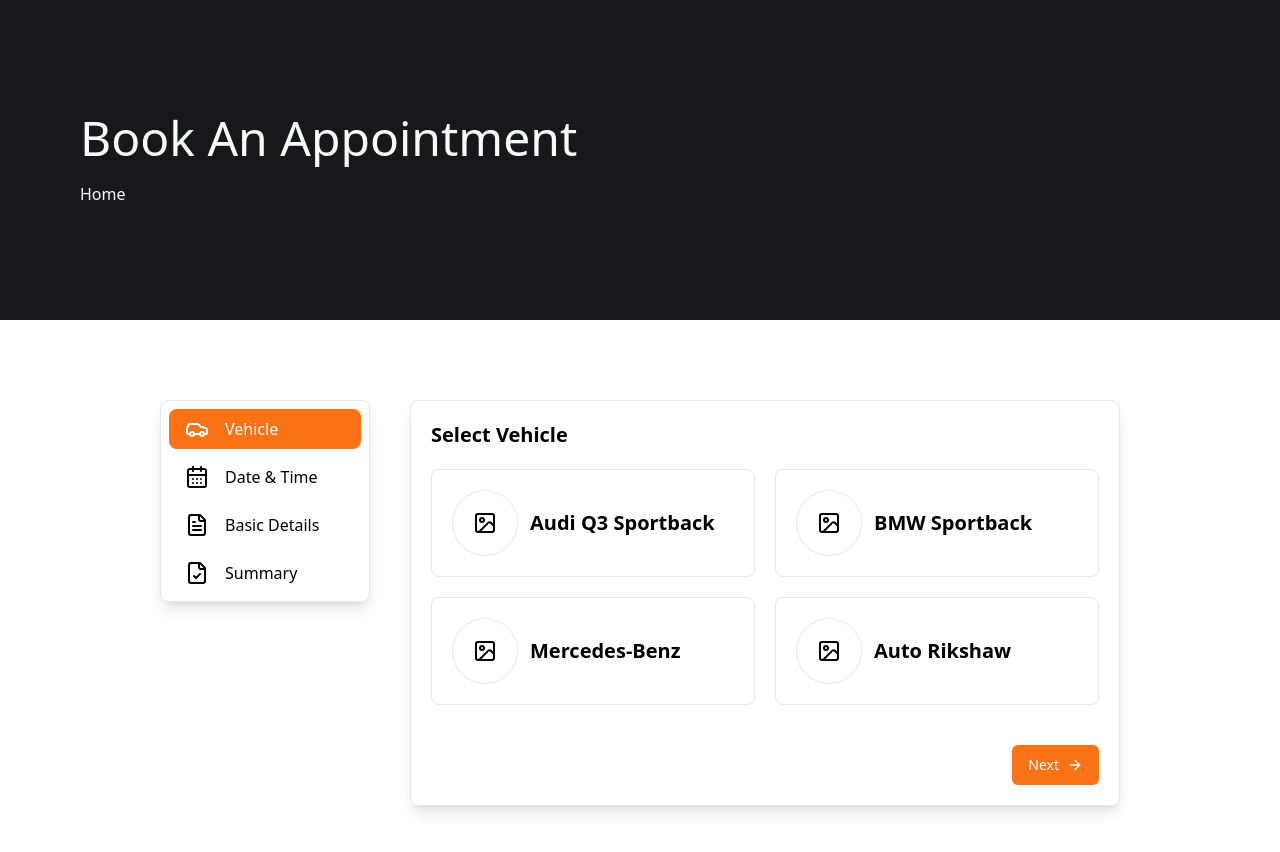
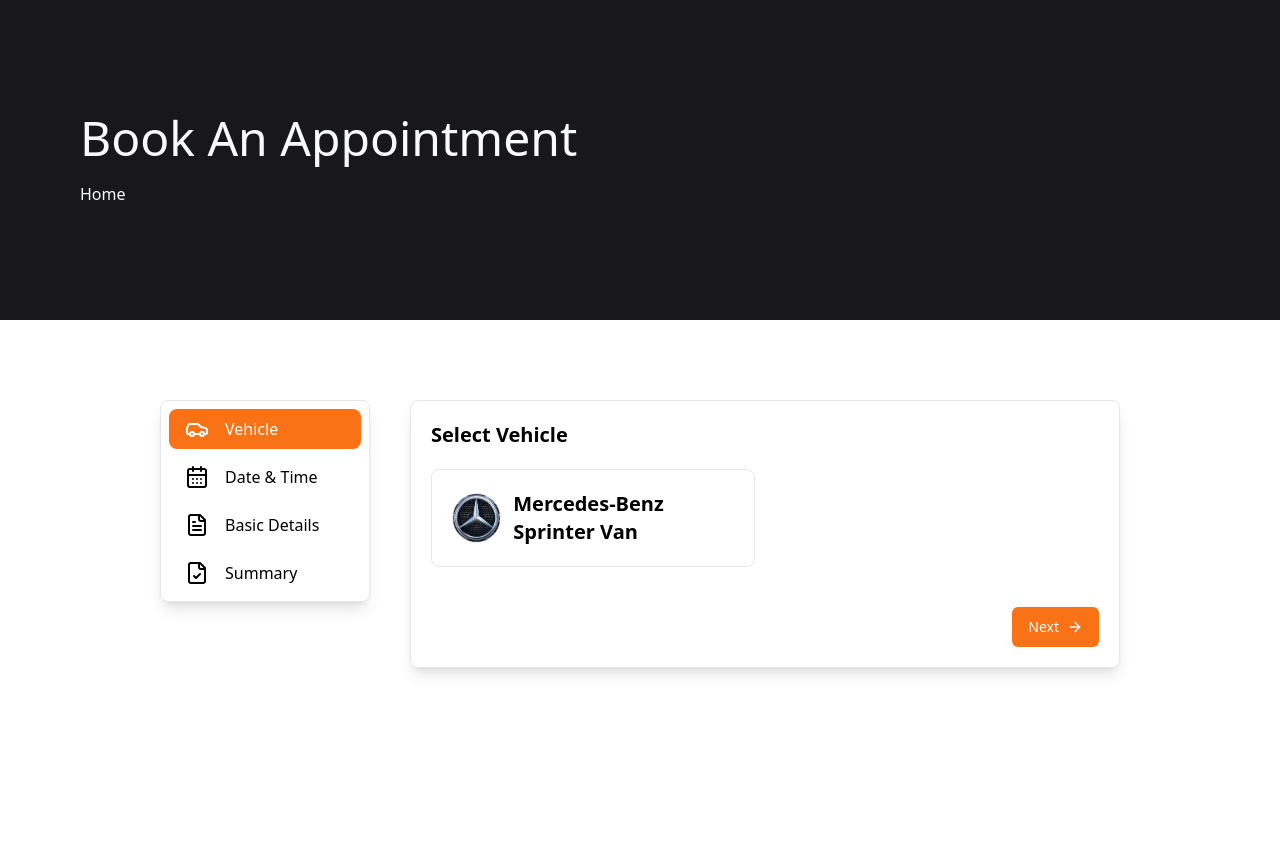
Before and after one commit to javed-ak/vehicle-booking-dashboard, a React (Vite) app in the folder frontend/: page / in a window 1280 px wide. Shown: the top 852 px of the page. After the commit the page ends 800 px from the top, so only its background shows below. Built offline with nearby package versions, Linux system fonts and the light colour scheme.

Commit message:
fronted-updated

```diff
--- a/frontend/src/components/custom/DateTime.tsx
+++ b/frontend/src/components/custom/DateTime.tsx
@@ -10,7 +10,7 @@
   const { requestData, setRequestData } = useRequestData();
 
   const timeSlots = {
-    slot: ["10:00 am to 02:00 pm", "02:00 pm to 06:00 pm", "06:00 pm to 10:00 am"]
+    slot: ["10:00 am to 02:00 pm", "02:00 pm to 06:00 pm", "06:00 pm to 10:00 pm"]
   };
 
   const updateDateTimeInContext = (date: Date | null, time: string | null) => {
--- a/frontend/src/components/custom/FormSection.tsx
+++ b/frontend/src/components/custom/FormSection.tsx
@@ -1,44 +1,119 @@
-import { Car, CalendarDays, FileText, FileCheck, ArrowRight, ArrowLeft } from 'lucide-react';
+import { Car, CalendarDays, FileText, FileCheck, ArrowRight, ArrowLeft, Loader } from 'lucide-react';
 import Vehicle from './Vehicle';
 import { useState } from 'react';
 import DateTime from './DateTime';
 import BasicDetails from './BasicDetails';
 import Summary from './Summary';
 import { Button } from '../ui/button';
-import { RequestDataProvider } from '@/context/BookingRequestContext';
+import { RequestDataProvider, useRequestData } from '@/context/BookingRequestContext';
+import { BACKEND_URL } from '@/config';
+import axios from 'axios';
+import RequestSuccess from './RequestSuccess';
 
-export default function FormSection() {
+function FormSectionContent() {
+  const { requestData } = useRequestData(); // Ensure this is within the provider
   const [selectedCard, setSeletedCard] = useState(1);
+  const [loading, setLoading] = useState(true);
+
+  const sendRequest = async () => {
+    setSeletedCard(5); // Show the RequestSuccess component
+    try {
+      await axios.post(`${BACKEND_URL}/api/v1/booking`, requestData);
+      setLoading(false)
+    } catch (error) {
+      console.error('Error sending request:', error);
+      setSeletedCard(4)
+    }
+  };
+
   return (
     <div className="mx-40 my-20 grid grid-cols-4 gap-10">
       <div>
         <div className="border rounded-lg w-full shadow-lg">
-          <div className={`m-2 py-2 px-4 rounded-lg hover:text-orange-500 cursor-pointer flex items-center gap-4 hover:scale-105 transition-all ${selectedCard === 1 && 'bg-orange-500 text-white hover:text-white hover:scale-100'}`} onClick={() => {setSeletedCard(1)}}><Car />Vehicle</div>
-          <div className={`m-2 py-2 px-4 rounded-lg hover:text-orange-500 cursor-pointer flex items-center gap-4 hover:scale-105 transition-all ${selectedCard === 2 && 'bg-orange-500 text-white hover:text-white hover:scale-100'}`} onClick={() => {setSeletedCard(2)}}><CalendarDays />Date & Time</div>
-          <div className={`m-2 py-2 px-4 rounded-lg hover:text-orange-500 cursor-pointer flex items-center gap-4 hover:scale-105 transition-all ${selectedCard === 3 && 'bg-orange-500 text-white hover:text-white hover:scale-100'}`} onClick={() => {setSeletedCard(3)}}><FileText />Basic Details</div>
-          <div className={`m-2 py-2 px-4 rounded-lg hover:text-orange-500 cursor-pointer flex items-center gap-4 hover:scale-105 transition-all ${selectedCard === 4 && 'bg-orange-500 text-white hover:text-white hover:scale-100'}`} onClick={() => {setSeletedCard(4)}}><FileCheck />Summary</div>
+          <div
+            className={`m-2 py-2 px-4 rounded-lg hover:text-orange-500 cursor-pointer flex items-center gap-4 hover:scale-105 transition-all ${selectedCard === 1 && 'bg-orange-500 text-white hover:text-white hover:scale-100'
+              }`}
+            onClick={() => setSeletedCard(1)}
+          >
+            <Car />Vehicle
+          </div>
+          <div
+            className={`m-2 py-2 px-4 rounded-lg hover:text-orange-500 cursor-pointer flex items-center gap-4 hover:scale-105 transition-all ${selectedCard === 2 && 'bg-orange-500 text-white hover:text-white hover:scale-100'
+              }`}
+            onClick={() => setSeletedCard(2)}
+          >
+            <CalendarDays />Date & Time
+          </div>
+          <div
+            className={`m-2 py-2 px-4 rounded-lg hover:text-orange-500 cursor-pointer flex items-center gap-4 hover:scale-105 transition-all ${selectedCard === 3 && 'bg-orange-500 text-white hover:text-white hover:scale-100'
+              }`}
+            onClick={() => setSeletedCard(3)}
+          >
+            <FileText />Basic Details
+          </div>
+          <div
+            className={`m-2 py-2 px-4 rounded-lg hover:text-orange-500 cursor-pointer flex items-center gap-4 hover:scale-105 transition-all ${selectedCard === 4 && 'bg-orange-500 text-white hover:text-white hover:scale-100'
+              }`}
+            onClick={() => setSeletedCard(4)}
+          >
+            <FileCheck />Summary
+          </div>
         </div>
       </div>
       <div className="border w-full col-span-3 shadow-lg rounded-lg p-5">
-      <RequestDataProvider>
-          {selectedCard == 1 && <Vehicle />}
-          {selectedCard == 2 && <DateTime />}
-          {selectedCard == 3 && <BasicDetails />}
-          {selectedCard == 4 && <Summary />}
-        </RequestDataProvider>
-        <div className='flex justify-end mt-5'>
-          {selectedCard == 4 ?
-            <div className='flex gap-5'>
-              <Button variant="outline" onClick={() => {setSeletedCard(selectedCard - 1)}}><ArrowLeft/>Go Back</Button>
-              <Button>Send Request</Button>
-            </div> :
-            <div className='flex gap-5'>
-              {selectedCard != 1 &&<Button variant="outline" onClick={() => {setSeletedCard(selectedCard - 1)}}><ArrowLeft/>Go Back</Button>}
-              <Button onClick={() => {setSeletedCard(selectedCard + 1)}}>Next<ArrowRight/></Button>
+        {selectedCard === 5 ? (
+          <div className='flex h-full justify-center items-center'>
+            {loading ? (
+              <div className='flex gap-2'>
+                <Loader className='animate-spin' /> Sending Request...
+              </div>
+            ) : (
+              <>
+                <RequestSuccess />
+              </>
+            )}
+          </div>
+        ) : (
+          <>
+            {selectedCard === 1 && <Vehicle />}
+            {selectedCard === 2 && <DateTime />}
+            {selectedCard === 3 && <BasicDetails />}
+            {selectedCard === 4 && <Summary />}
+            <div className="flex justify-end mt-5">
+              {selectedCard === 4 ? (
+                <div className="flex gap-5">
+                  <Button variant="outline" onClick={() => setSeletedCard(selectedCard - 1)}>
+                    <ArrowLeft />
+                    Go Back
+                  </Button>
+                  <Button onClick={sendRequest}>Send Request</Button>
+                </div>
+              ) : (
+                <div className="flex gap-5">
+                  {selectedCard !== 1 && (
+                    <Button variant="outline" onClick={() => setSeletedCard(selectedCard - 1)}>
+                      <ArrowLeft />
+                      Go Back
+                    </Button>
+                  )}
+                  <Button onClick={() => setSeletedCard(selectedCard + 1)}>
+                    Next
+                    <ArrowRight />
+                  </Button>
+                </div>
+              )}
             </div>
-          }
-        </div>
+          </>
+        )}
       </div>
     </div>
-  )
+  );
 }
+
+export default function FormSection() {
+  return (
+    <RequestDataProvider>
+      <FormSectionContent />
+    </RequestDataProvider>
+  );
+}
--- /dev/null
+++ b/frontend/src/components/custom/RequestSuccess.tsx
@@ -0,0 +1,11 @@
+import { useRequestData } from "@/context/BookingRequestContext";
+
+export default function RequestSuccess() {
+    const { requestData } = useRequestData();
+    return (
+        <div className="p-20 flex flex-col justify-center items-center text-center gap-5">
+            <div className="text-2xl">Thank You <span className="font-bold">{requestData.firstName} {requestData.lastName}</span> for choosing Black Vans Transportation!</div>
+            <div>We have successfully received your booking request and one of our executives will get in touch with you shortly to confirm your booking!</div>
+        </div>
+    )
+}
--- a/frontend/src/components/custom/Vehicle.tsx
+++ b/frontend/src/components/custom/Vehicle.tsx
@@ -15,64 +15,18 @@
     <div>
       <div className="font-bold text-xl">Select Vehicle</div>
       <div className="py-5 grid grid-cols-2 gap-5">
-        {/* Audi Q3 Sportback */}
         <div
           className={`border p-5 rounded-lg flex gap-3 items-center cursor-pointer transition-all ${
-            requestData.vehicle === "Audi Q3 Sportback"
+            requestData.vehicle === "Mercedes-Benz Sprinter Van"
               ? "border-orange-500 bg-orange-500 text-white"
-              : "hover:border-orange-500"
+              : "hover:border-orange-500 hover:shadow-lg"
           }`}
-          onClick={() => handleVehicleSelection("Audi Q3 Sportback")}
+          onClick={() => handleVehicleSelection("Mercedes-Benz Sprinter Van")}
         >
-          <div className="border rounded-full p-5">
-            <Image />
+          <div className="border rounded-full overflow-hidden">
+            <img src="./mercedes-logo.png" alt="" height={60} width={60} />
           </div>
-          <div className="font-bold text-xl">Audi Q3 Sportback</div>
-        </div>
-
-        {/* BMW Sportback */}
-        <div
-          className={`border p-5 rounded-lg flex gap-3 items-center cursor-pointer transition-all ${
-            requestData.vehicle === "BMW Sportback"
-              ? "border-orange-500 bg-orange-500 text-white"
-              : "hover:border-orange-500"
-          }`}
-          onClick={() => handleVehicleSelection("BMW Sportback")}
-        >
-          <div className="border rounded-full p-5">
-            <Image />
-          </div>
-          <div className="font-bold text-xl">BMW Sportback</div>
-        </div>
-
-        {/* Mercedes-Benz */}
-        <div
-          className={`border p-5 rounded-lg flex gap-3 items-center cursor-pointer transition-all ${
-            requestData.vehicle === "Mercedes-Benz"
-              ? "border-orange-500 bg-orange-500 text-white"
-              : "hover:border-orange-500"
-          }`}
-          onClick={() => handleVehicleSelection("Mercedes-Benz")}
-        >
-          <div className="border rounded-full p-5">
-            <Image />
-          </div>
-          <div className="font-bold text-xl">Mercedes-Benz</div>
-        </div>
-
-        {/* Auto Rikshaw */}
-        <div
-          className={`border p-5 rounded-lg flex gap-3 items-center cursor-pointer transition-all ${
-            requestData.vehicle === "Auto Rikshaw"
-              ? "border-orange-500 bg-orange-500 text-white"
-              : "hover:border-orange-500"
-          }`}
-          onClick={() => handleVehicleSelection("Auto Rikshaw")}
-        >
-          <div className="border rounded-full p-5">
-            <Image />
-          </div>
-          <div className="font-bold text-xl">Auto Rikshaw</div>
+          <div className="font-bold text-xl">Mercedes-Benz Sprinter Van</div>
         </div>
       </div>
     </div>
--- a/frontend/src/pages/SignIn.tsx
+++ b/frontend/src/pages/SignIn.tsx
@@ -36,7 +36,7 @@
   return (
     <div className="h-screen w-full flex justify-center items-center">
       <div className="border p-5 hover:shadow-lg rounded-lg w-80 flex flex-col gap-5">
-        <div className="text-2xl font-bold text-center">Login</div>
+        <img src="./BVT-Logo-for-admin-dashboard.png" alt="Black Vans Transportation" />
         <div className="flex flex-col gap-2">
             <label>Email</label>
             <Input placeholder="john@gmail.com" name="email" required onChange={(e) => {
```
Also changed, not shown: frontend/src/components/custom/BasicDetails.tsx (+10 -7 lines), frontend/src/components/custom/Summary.tsx (+9 -5 lines), frontend/src/context/BookingRequestContext.tsx (+11 -9 lines), frontend/public/BVT-Logo-for-admin-dashboard.png (added), frontend/public/mercedes-logo.png (added).
